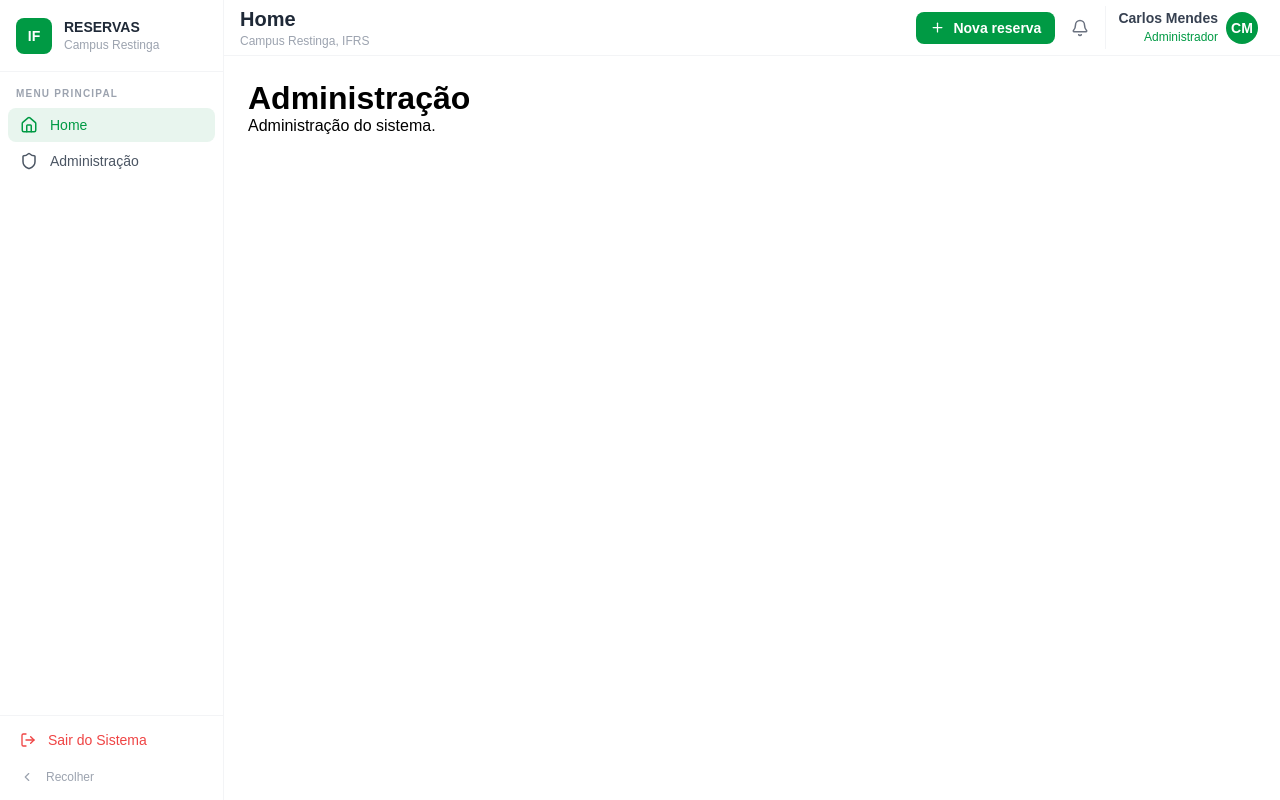
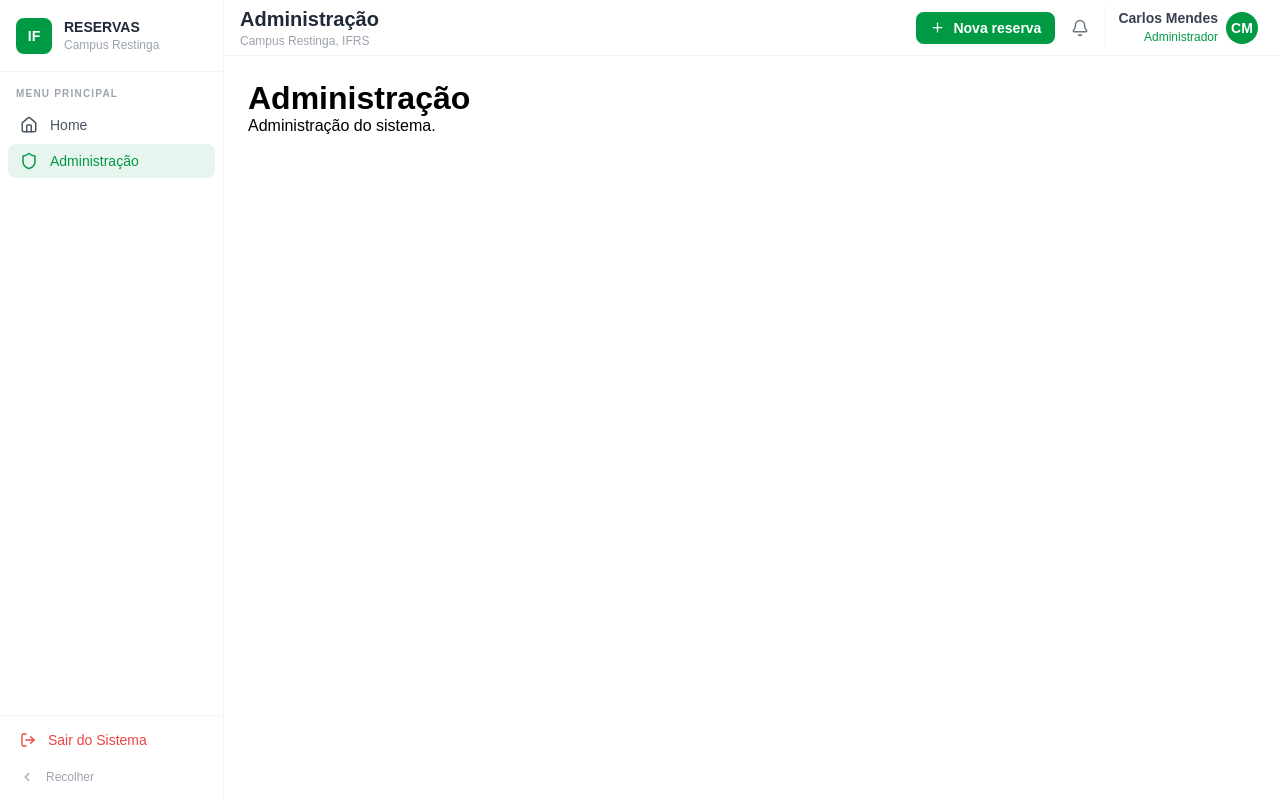
Before and after one commit to IFRS-Campus-Restinga/2026-2-Sistema-Reservas, a React (Vite) app in the folder frontend/: page /admin in a window 1280 px wide. Built offline with nearby package versions, Linux system fonts and the light colour scheme.

Commit message:
refactor: melhora na lógica de navegação das rotas

```diff
--- a/frontend/src/components/SideBar/SideBar.jsx
+++ b/frontend/src/components/SideBar/SideBar.jsx
@@ -1,18 +1,18 @@
+import { useNavigate  } from "react-router-dom";
 import {
     LogOut,
     ChevronLeft,
     ChevronRight,
 } from "lucide-react";
-import { Link } from "react-router-dom";
 import { MENU } from "../../config/menuItems";
 import styles from "./SideBar.module.css";
 
 export default function Sidebar({
     paginaAtual,
     menuRecolhido,
-    recolherMenu,
-    trocarPagina
+    recolherMenu
 }) {
+    const navigate = useNavigate();
     const itens = MENU.filter((item) => item.permissoes == true);
 
     return (
@@ -48,10 +48,10 @@ export default function Sidebar({
                         const ativo = paginaAtual == titulo;
 
                         return (
-                            <Link key={id} to={url} style={{textDecoration: 'none'}}>
                             <button
+                                key={id}
                                 type="button"
-                                    onClick={() => trocarPagina(titulo)}
+                                onClick={() => navigate(url)}
                                 title={menuRecolhido ? titulo : undefined}
                                 className={`${styles.item} ${menuRecolhido ? styles.itemRecolhido : ""
                                     } ${ativo ? styles.itemAtivo : ""}`}
@@ -66,7 +66,6 @@ export default function Sidebar({
                                     </span>
                                 )}
                             </button>
-                            </Link>
                         );
                     })}
                 </div>
--- a/frontend/src/layouts/MainLayout.jsx
+++ b/frontend/src/layouts/MainLayout.jsx
@@ -1,11 +1,15 @@
-import { Outlet } from 'react-router-dom'
+import { Outlet, useLocation } from 'react-router-dom'
 import { useState } from 'react'
 import Sidebar from '../components/SideBar/SideBar'
 import Header from '../components/Header/Header'
+import { MENU } from '../config/menuItems'
 
 function MainLayout() {
-const [menuRecolhido, setMenuRecolhido] = useState(false)
-const [paginaAtual, setPaginaAtual] = useState('Home')
+  const [menuRecolhido, setMenuRecolhido] = useState(false)
+
+  const location = useLocation();
+  const paginaAtual = MENU.find((item) => item.url === location.pathname)?.titulo || 'Página não encontrada';
+
 
   return (
     <div className="app">
@@ -13,7 +17,6 @@ const [paginaAtual, setPaginaAtual] = useState('Home')
         menuRecolhido={menuRecolhido}
         recolherMenu={() => setMenuRecolhido((n) => !n)}
         paginaAtual={paginaAtual}
-        trocarPagina={setPaginaAtual}
       />
 
       <div className="main">
--- a/frontend/src/routes/AppRoutes.jsx
+++ b/frontend/src/routes/AppRoutes.jsx
@@ -11,12 +11,9 @@ function AppRoutes() {
       <Routes>
         <Route element={<MainLayout />}>
           <Route path="/" element={<Home />} />
+          <Route path="/admin" element={<Administracao />} />
+          <Route path="*" element={<NotFound />} />
         </Route>
-        <Route element={<MainLayout />}>
-          <Route path="/admin" element={<Administracao />} />
-        </Route>
-
-        <Route path="*" element={<NotFound />} />
       </Routes>
     </BrowserRouter>
   )
```
Lines whose indentation alone changed are shown as unchanged.
